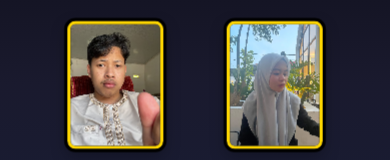
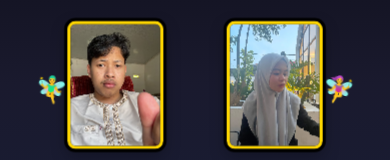
Before and after one commit to afifrahmanaz/anivpejabatoxide, a plain HTML site: page index.html in a window 390 px wide. Both pictures are taken after a click on the button "PRESS START". Shown: the part 337-497 px from the top of the page. Drawn offline with Linux system fonts and the light colour scheme.

Commit message:
Re-enable gnomes on mobile view

```diff
--- a/style.css
+++ b/style.css
@@ -752,15 +752,28 @@ body {
         /* Smaller on mobile */
     }
 
-    /* 2. Hide Gnomes (Simplify Animation) */
+    /* 2. SHOW Gnomes (Re-enabled) */
     .gnome {
-        display: none !important;
+        display: block !important;
+        font-size: 2rem;
+        /* Smaller gnomes */
     }
 
-    /* Adjust cards start position since no gnomes pushing */
+    .left-gnome {
+        left: -40px;
+        /* Adjusted position */
+    }
+
+    .right-gnome {
+        right: -40px;
+        /* Adjusted position */
+    }
+
+    /* Adjust cards start position */
     .photo-wrapper.left {
         transform: translateX(-150px);
     }
+
 
     .photo-wrapper.right {
         transform: translateX(150px);
```
